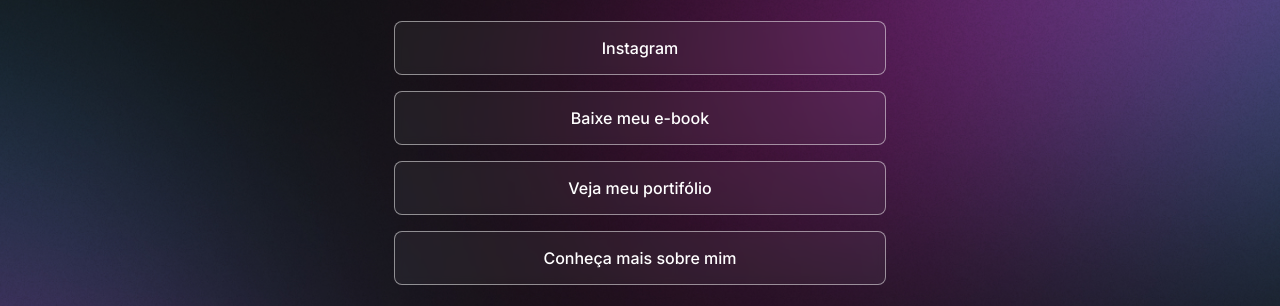
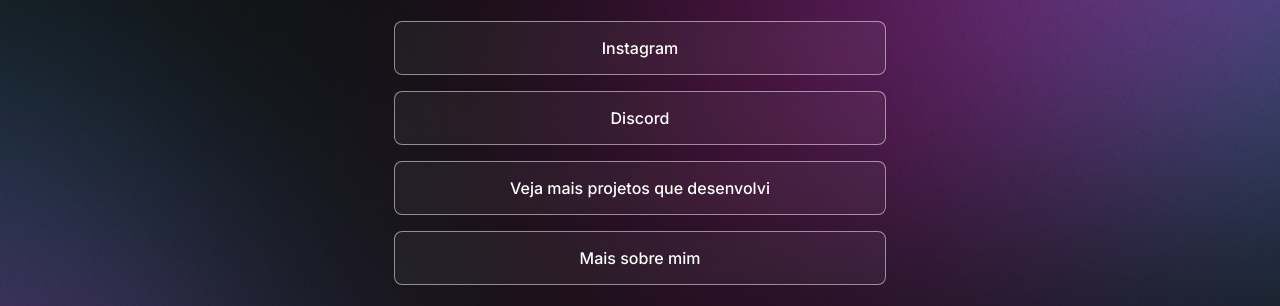
Before and after one commit to GuigoAmadio/Central-de-Links, a plain HTML site: page index.html in a window 1280 px wide. Shown: the part 271-577 px from the top of the page. Drawn offline with nearby package versions, Linux system fonts and the light colour scheme.

Commit message:
Atualização-para-lançar-público

```diff
--- a/index.html
+++ b/index.html
@@ -26,13 +26,13 @@
                 <a href="https://Instagram.com/guillermo.amadio" target="_blank">Instagram</a>
             </li>
             <li>
-                <a href="#">Baixe meu e-book</a>
+                <a href="#">Discord</a>
             </li>
             <li>
-                <a href="#">Veja meu portifólio</a>
+                <a href="https://github.com/GuigoAmadio" target="_blank">Veja mais projetos que desenvolvi</a>
             </li>
             <li>
-                <a href="#">Conheça mais sobre mim</a>
+                <a href="#">Mais sobre mim</a>
             </li>
         </ul>
             <div class="icons">
--- a/script.js
+++ b/script.js
@@ -7,7 +7,7 @@ function toggleMode() {
   if (html.classList.contains("light")) {
     img.setAttribute(
       "src",
-      "./assets/WhatsApp Image 2022-05-03 at 16.53.59.png"
+      "./assets/WhatsApp Image 2023-07-20 at 00.22.51.jpeg"
     );
   } else {
     img.setAttribute(
@@ -15,5 +15,4 @@ function toggleMode() {
       "./assets/WhatsApp Image 2023-07-20 at 00.22.51.jpeg"
     );
   }
-
 }
```
Also changed, not shown: 2 other files.
